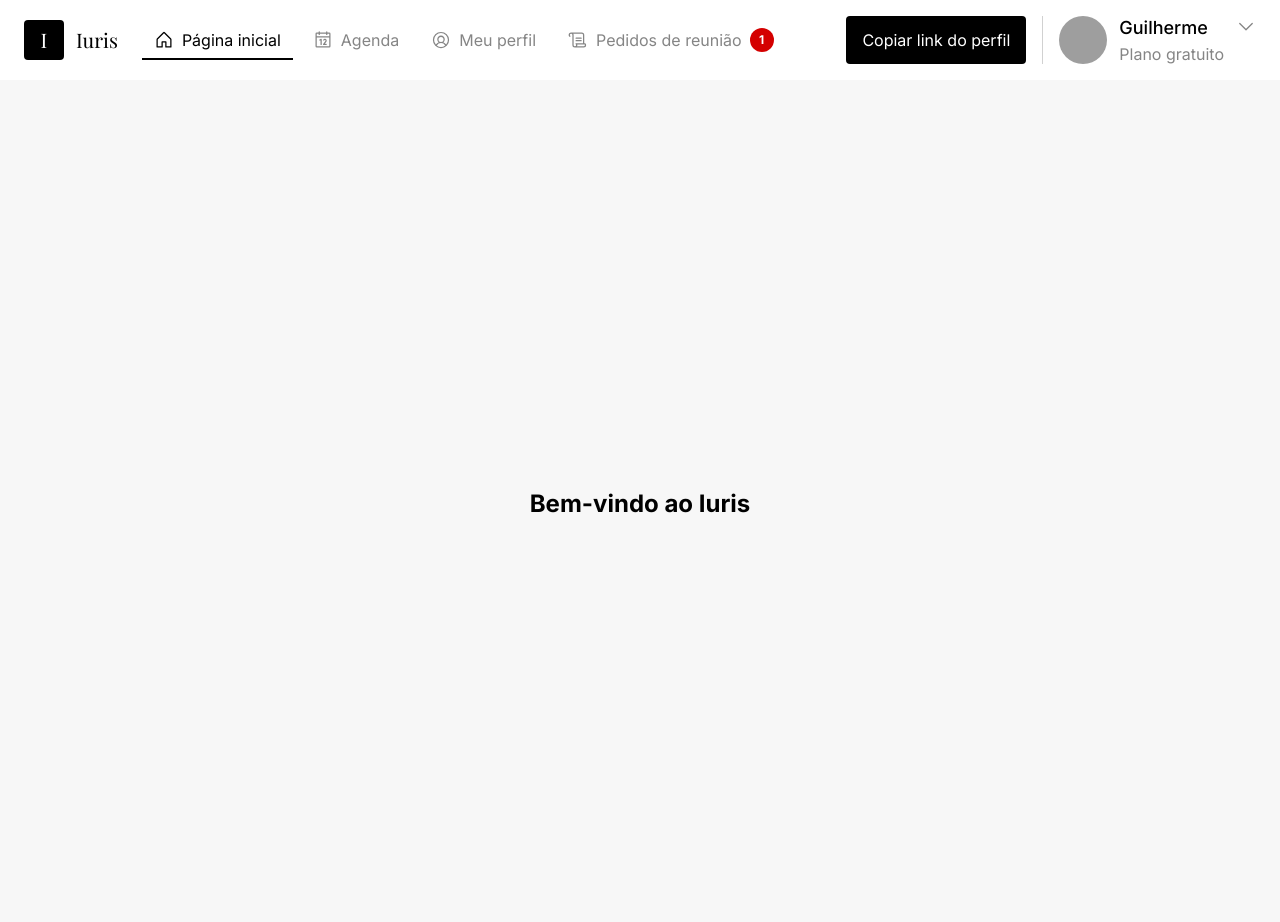
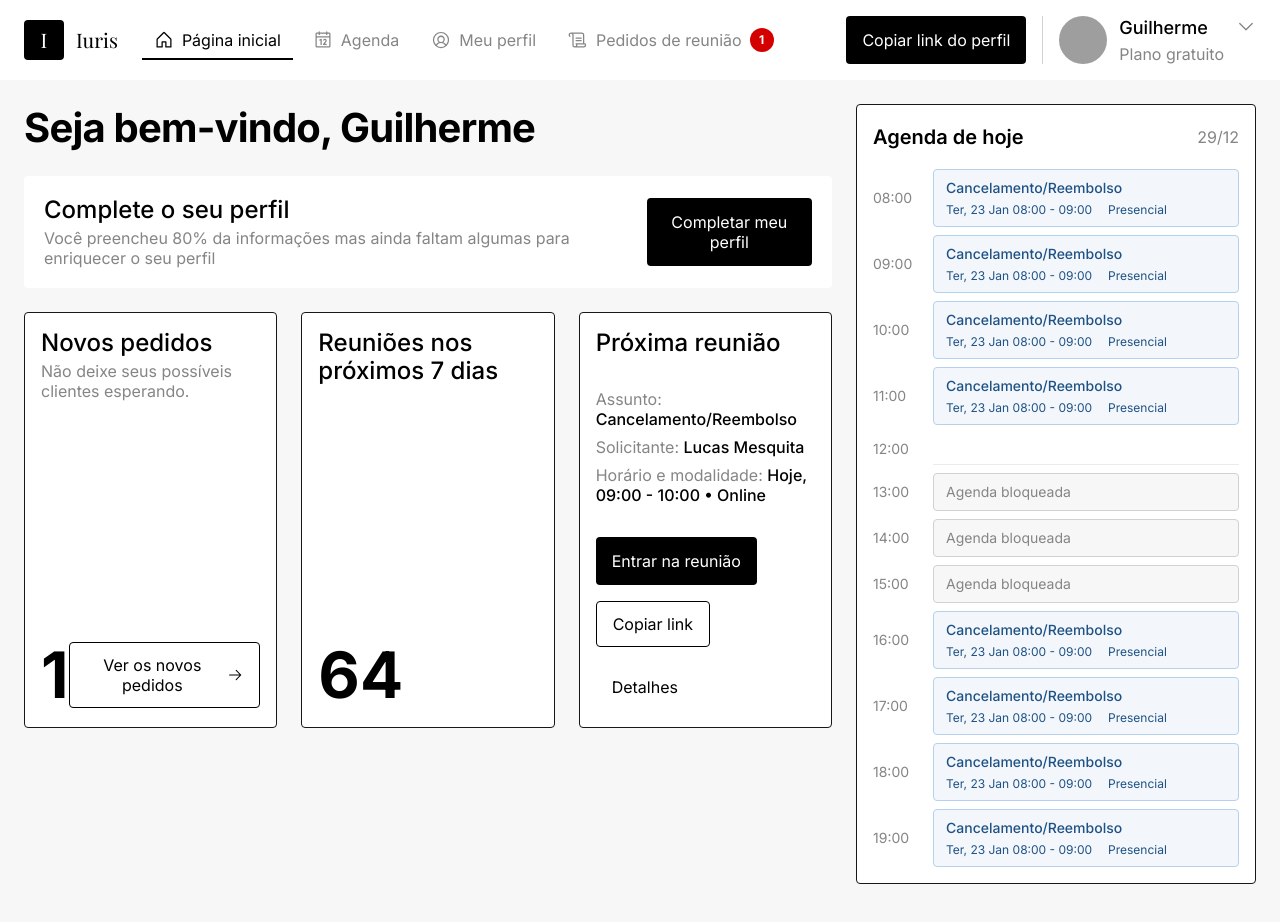
Before and after one commit to mesquita-dev/Iuris, a Next.js app: page / in a window 1280 px wide. Shown: the top 922 px of the page. Built offline with nearby package versions, Linux system fonts and the light colour scheme; grey boxes are pictures that could not be loaded; a web font is replaced by a local one.

Commit message:
feat: criando a home

```diff
--- a/src/app/page.tsx
+++ b/src/app/page.tsx
@@ -1,7 +1,181 @@
+"use client";
+
+import React from "react";
+import Link from "next/link";
+import {
+  ArrowRight,
+} from "@phosphor-icons/react";
+import { Button } from "@/components/Button";
+import { Badge } from "@/components/Badge";
+import { useMeetingRequests } from "@/contexts/MeetingRequestsContext";
+
 export default function Home() {
+  const { getNewRequestsCount } = useMeetingRequests();
+  const newRequestsCount = getNewRequestsCount();
+
   return (
-    <div className="flex min-h-screen items-center justify-center bg-gray-100">
-      <h1 className="font-sans text-2xl font-bold text-base-black">Bem-vindo ao Iuris</h1>
+    <div className="grid grid-cols-1 gap-6 lg:grid-cols-[1fr_25rem]">
+      <div className="flex flex-col gap-6">
+        <h1 className="font-sans text-[2.5rem] font-bold leading-[3rem] tracking-[-0.02em] text-base-black">
+          Seja bem-vindo, Guilherme
+        </h1>
+
+        <div className="flex flex-col gap-4 rounded bg-base-white p-5 lg:flex-row lg:items-center lg:justify-between">
+          <div className="flex flex-col gap-1">
+            <h2 className="font-sans text-2xl font-medium leading-7 text-base-black">
+              Complete o seu perfil
+            </h2>
+            <p className="font-sans text-base font-normal leading-5 text-gray-600">
+              Você preencheu 80% da informações mas ainda faltam algumas para
+              enriquecer o seu perfil
+            </p>
+          </div>
+          <Button
+            variant="fill"
+            theme="primary"
+            size="lg"
+            label="Completar meu perfil"
+            className="w-fit"
+          />
+        </div>
+
+        <div className="grid grid-cols-1 gap-6 md:grid-cols-3">
+          <div className="flex flex-col justify-between gap-4 rounded border bg-base-white p-4">
+            <div className="flex flex-col gap-1">
+              <h2 className="font-sans text-2xl font-medium leading-7 text-base-black">
+                Novos pedidos
+              </h2>
+              <p className="font-sans text-base font-normal leading-5 text-gray-600">
+                Não deixe seus possíveis clientes esperando.
+              </p>
+            </div>
+            <div className="flex items-center justify-between">
+              <h3 className="font-sans text-[4rem] font-bold leading-[4.5rem] text-base-black">
+                {newRequestsCount}
+              </h3>
+              <Link href="/pedidos">
+                <Button
+                  variant="outline"
+                  theme="primary"
+                  size="lg"
+                  label="Ver os novos pedidos"
+                  customIconRight={ArrowRight}
+                  className="w-fit"
+                />
+              </Link>
+            </div>
+          </div>
+
+          <div className="flex flex-col justify-between gap-4 rounded border bg-base-white p-4">
+            <h2 className="font-sans text-2xl font-medium leading-7 text-base-black">
+              Reuniões nos próximos 7 dias
+            </h2>
+            <h3 className="font-sans text-[4rem] font-bold leading-[4.5rem] text-base-black">
+              64
+            </h3>
+          </div>
+
+          <div className="flex flex-col gap-8 rounded border bg-base-white p-4">
+            <h2 className="font-sans text-2xl font-medium leading-7 text-base-black">
+              Próxima reunião
+            </h2>
+            <div className="flex flex-col gap-2">
+              <p className="font-sans text-base leading-5 text-base-black">
+                <span className="font-normal text-gray-600">Assunto: </span>
+                <span className="font-medium">Cancelamento/Reembolso</span>
+              </p>
+              <p className="font-sans text-base leading-5 text-base-black">
+                <span className="font-normal text-gray-600">Solicitante: </span>
+                <span className="font-medium">Lucas Mesquita</span>
+              </p>
+              <p className="font-sans text-base leading-5 text-base-black">
+                <span className="font-normal text-gray-600">Horário e modalidade: </span>
+                <span className="font-medium">Hoje, 09:00 - 10:00 • Online</span>
+              </p>
+            </div>
+            <div className="flex flex-wrap gap-4">
+                <Button
+                  variant="fill"
+                  theme="primary"
+                  size="lg"
+                  label="Entrar na reunião"
+                  className="w-fit"
+                />
+                <Button
+                  variant="outline"
+                  theme="primary"
+                  size="lg"
+                  label="Copiar link"
+                  className="w-fit"
+                />
+                <Button
+                  variant="ghost"
+                  theme="primary"
+                  size="lg"
+                  label="Detalhes"
+                  className="w-fit"
+                />
+            </div>
+          </div>
+        </div>
+      </div>
+
+      <aside className="flex flex-col gap-4 rounded border bg-base-white p-4">
+        <div className="flex items-center justify-between">
+          <h2 className="font-sans text-xl font-semibold leading-8 text-base-black">
+            Agenda de hoje
+          </h2>
+          <time className="font-sans text-base font-normal leading-6 text-gray-600">
+            29/12
+          </time>
+        </div>
+
+        <div className="flex flex-col gap-2">
+          {[
+            { time: "08:00", hasMeeting: true },
+            { time: "09:00", hasMeeting: true },
+            { time: "10:00", hasMeeting: true },
+            { time: "11:00", hasMeeting: true },
+            { time: "12:00", hasMeeting: false },
+            { time: "13:00", hasMeeting: false, blocked: true },
+            { time: "14:00", hasMeeting: false, blocked: true },
+            { time: "15:00", hasMeeting: false, blocked: true },
+            { time: "16:00", hasMeeting: true },
+            { time: "17:00", hasMeeting: true },
+            { time: "18:00", hasMeeting: true },
+            { time: "19:00", hasMeeting: true },
+          ].map((slot, index) => (
+            <div key={index} className="flex items-center gap-3">
+              <time className="w-12 shrink-0 font-sans text-sm font-normal leading-5 text-gray-600">
+                {slot.time}
+              </time>
+              {slot.blocked ? (
+                <div className="flex flex-1 items-center rounded border border-gray-300 bg-gray-100 px-3 py-2">
+                  <p className="font-sans text-sm font-normal leading-5 text-gray-600">
+                    Agenda bloqueada
+                  </p>
+                </div>
+              ) : slot.hasMeeting ? (
+                <div className="flex flex-1 flex-col gap-1 rounded border border-blue-300 bg-blue-100 px-3 py-2">
+                  <p className="font-sans text-sm font-medium leading-5 text-blue-800">
+                    Cancelamento/Reembolso
+                  </p>
+                  <div className="flex gap-4">
+                    <time className="font-sans text-xs font-normal leading-4 text-blue-800">
+                      Ter, 23 Jan 08:00 - 09:00
+                    </time>
+                    <p className="font-sans text-xs font-normal leading-4 text-blue-800">
+                      Presencial
+                    </p>
+                  </div>
+                </div>
+              ) : (
+                <div className="h-8 flex-1 self-center border-b border-gray-200" />
+              )}
+            </div>
+          ))}
+        </div>
+      </aside>
     </div>
   );
 }
```
